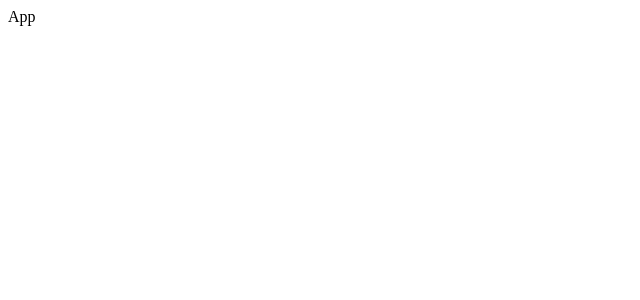
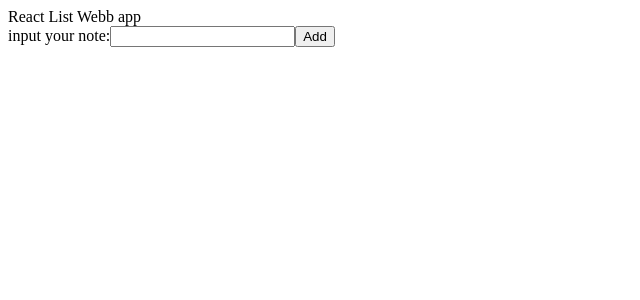
Before and after one commit to Cimorexave/react-list, a React (Create React App) app: page / in a window 1280 px wide. Shown: the top 300 px of the page, without its empty margins (0-640 px from the left). Built offline with nearby package versions, Linux system fonts and the light colour scheme.

Commit message:
added components and data management

```diff
--- a/package.json
+++ b/package.json
@@ -9,6 +9,7 @@
     "react": "^18.1.0",
     "react-dom": "^18.1.0",
     "react-scripts": "5.0.1",
+    "uuidv4": "^6.2.13",
     "web-vitals": "^2.1.4"
   },
   "scripts": {
--- a/public/index.html
+++ b/public/index.html
@@ -9,21 +9,7 @@
       name="description"
       content="Web site created using create-react-app"
     />
-    <link rel="apple-touch-icon" href="%PUBLIC_URL%/logo192.png" />
-    <!--
-      manifest.json provides metadata used when your web app is installed on a
-      user's mobile device or desktop. See https://developers.google.com/web/fundamentals/web-app-manifest/
-    -->
-    <link rel="manifest" href="%PUBLIC_URL%/manifest.json" />
-    <!--
-      Notice the use of %PUBLIC_URL% in the tags above.
-      It will be replaced with the URL of the `public` folder during the build.
-      Only files inside the `public` folder can be referenced from the HTML.
 
-      Unlike "/favicon.ico" or "favicon.ico", "%PUBLIC_URL%/favicon.ico" will
-      work correctly both with client-side routing and a non-root public URL.
-      Learn how to configure a non-root public URL by running `npm run build`.
-    -->
     <title>React App</title>
   </head>
   <body>
--- a/src/App.js
+++ b/src/App.js
@@ -1,8 +1,25 @@
-import React from 'react'
-
+import React, {useState, useEffect} from 'react';
+import './App.css';
+import List from './components/List';
+import Input from './Input';
+const arrayOfNotes = []
 const App = () => {
+  const [data_from_input, setData_from_input] = useState([])
+  const pullData_function = (data) => {
+    console.log('pulling data to parent')
+    arrayOfNotes.push(data)
+    console.log('array of notes: ' , arrayOfNotes)
+    setData_from_input(arrayOfNotes)
+    console.log('data from input is: ' , data_from_input)
+  }
   return (
-    <div>App</div>
+    <>
+      <header className='header'>
+      React List Webb app
+      </header>
+      <Input pullData_function={pullData_function}></Input>
+      <List items={data_from_input}></List>
+    </>
   )
 }
 
--- /dev/null
+++ b/src/Input.js
@@ -0,0 +1,24 @@
+import { clear } from '@testing-library/user-event/dist/clear';
+import React, {useState} from 'react'
+
+const Input = ({pullData_function}) => {
+    const [note , setNote] = useState("")
+    const handleAdd = (e) => {
+        e.preventDefault();
+        console.log('note is: ' , note)
+        //sending data upwards to parent
+        pullData_function(note)
+    }
+  return (
+    <>
+        <form onSubmit={handleAdd}>
+            <label htmlFor="">input your note:
+                <input type="text" value={note} onChange={e => setNote(e.target.value)}/>
+            </label>
+            <input type="submit" value= "Add"/>
+        </form>
+    </>
+  )
+}
+
+export default Input
--- /dev/null
+++ b/src/components/List.js
@@ -0,0 +1,15 @@
+import React from 'react'
+import ListItem from './ListItem'
+import { uuid } from 'uuidv4'
+
+const List = ({items}) => {
+  return (
+    <>
+        {items.map( (item) => { return (
+            <p key={uuid()}>{item}</p>
+        )})}
+    </>
+  )
+}
+
+export default List
--- /dev/null
+++ b/src/components/ListItem.js
@@ -0,0 +1,11 @@
+import React from 'react'
+
+const ListItem = () => {
+  return (
+    <>
+        List Item
+    </>
+  )
+}
+
+export default ListItem
```
Also changed, not shown: public/manifest.json (deleted), src/App.css (added), 1 other file (tests, documents, lock files or other folders).
